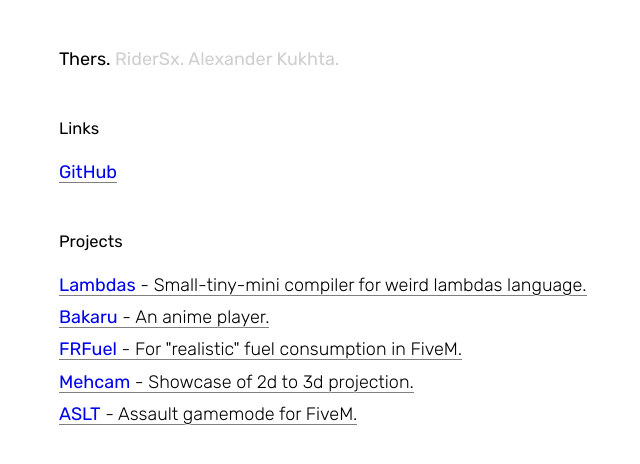
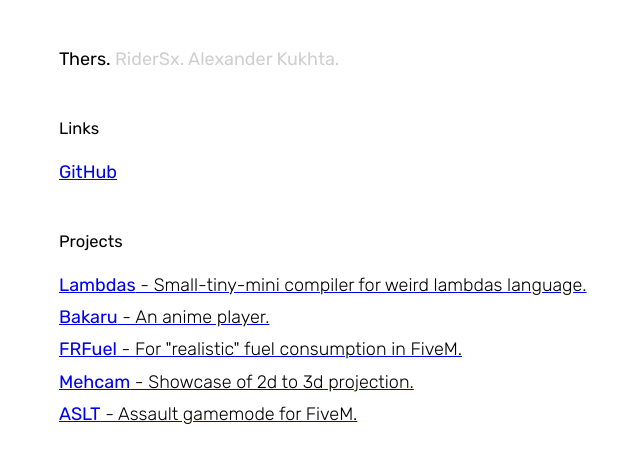
Before and after one commit to thers/thers.github.io, a plain HTML site: page index.html in a window 1280 px wide. Shown: the whole page, without its empty margins (141-781 px from the left). Drawn offline with Linux system fonts and the light colour scheme.

Commit message:
Update index.html

```diff
--- a/index.html
+++ b/index.html
@@ -40,14 +40,7 @@
       }
 
       a {
-        text-decoration: none;
         font-weight: 500;
-        text-shadow: 1px 0 1px #fff, -1px 0 1px #fff, 0 1px 1px #fff, 0 -1px 1px #fff;
-        background-image: linear-gradient(to bottom,rgba(0,0,0,.5) 50%,rgb(255, 255, 255) 50%);
-        background-size: 100% 2px;
-        background-position: 0 21px;
-        background-repeat: no-repeat;
-        transition: background-color .1s ease;
       }
       a:hover {
         background-image: linear-gradient(to bottom,rgba(0,0,0,1) 50%,rgb(255, 255, 255) 50%);
```
